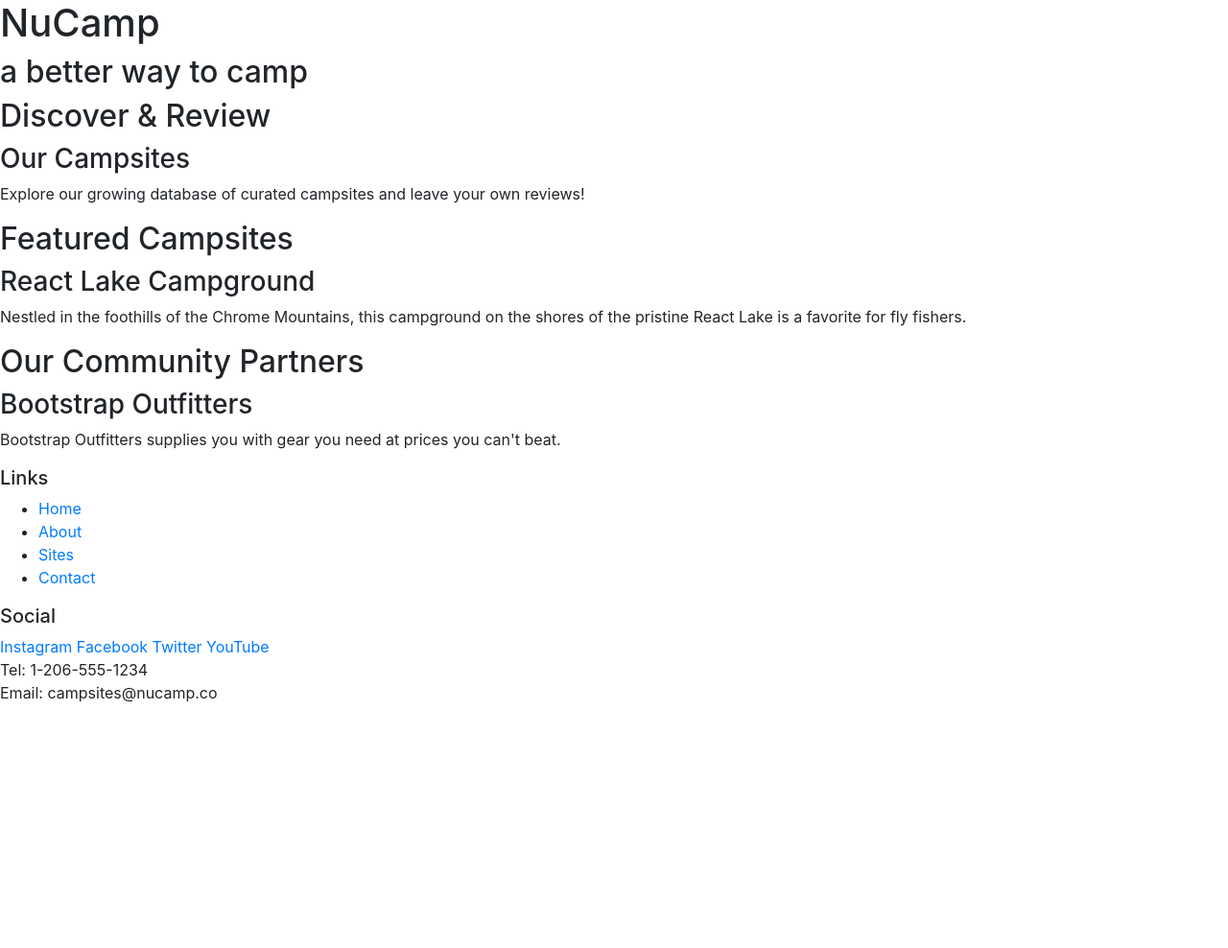
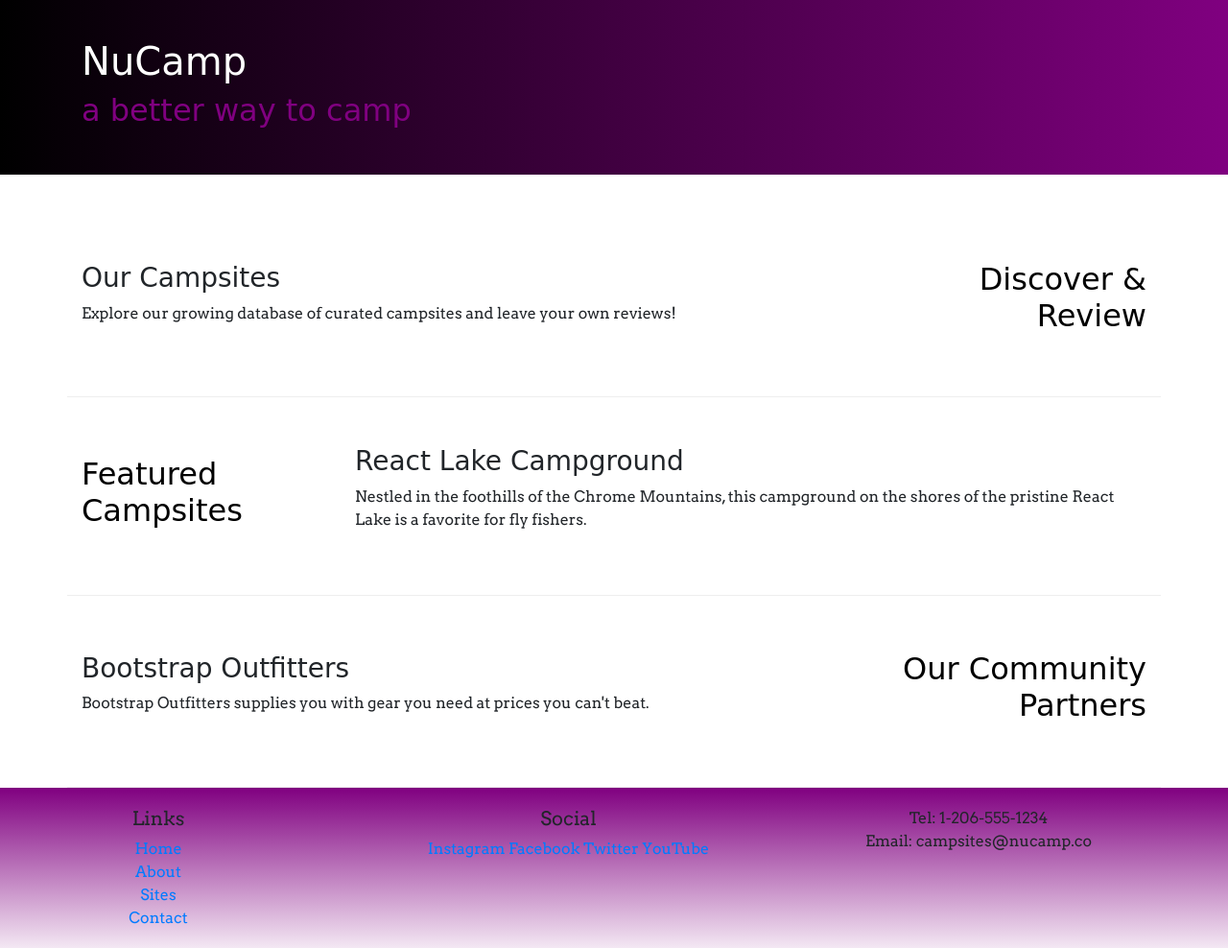
Before and after one commit to munzi1989/Bootstrap-project, a website: page NucampSite/index.html in a window 1280 px wide. Shown: the top 988 px of the page at 96% size. Before the commit the page ends 800 px from the top, so only its background shows below. Drawn offline with nearby package versions, Linux system fonts and the light colour scheme.

Commit message:
Newly styled campsite w/ bootstrap and cusotm CSS

```diff
--- a/NucampSite/index.html
+++ b/NucampSite/index.html
@@ -8,56 +8,89 @@
     <meta name="viewport" content="with=device-width, initial-scale-1" />
 
     <link rel="stylesheet" href="https://stackpath.bootstrapcdn.com/bootstrap/4.3.1/css/bootstrap.min.css" integrity="sha384-ggOyR0iXCbMQv3Xipma34MD+dH/1fQ784/j6cY/iJTQUOhcWr7x9JvoRxT2MZw1T" crossorigin="anonymous">
+    <link rel="stylesheet" href="https://fonts.googleapis.com/css?family=Arvo&display=swap" rel="stylesheet">
+    <link rel="stylesheet" href="styles.css">
+
+
 
 </head>
 
 <body>
 
-    <header>
-        <div>
+    <header class="jumbotron jumbotron-fluid">
+        <div class="container">
+            <div class="row">
+                <div class="col">
             <h1>NuCamp</h1>
             <h2>a better way to camp</h2>
+                </div>
+            </div>
         </div>
     </header>
 
-    <div>
-        <h2>Discover & Review</h2>
-        <h3>Our Campsites</h3>
-        <p>Explore our growing database of curated campsites and leave your own reviews!</p>
+    <div class="container">
+        <div class="row row-content align-items-center">
+            <div class="col-sm-4 order-sm-last col-md-3">
+                <h2 class="text-sm-right">Discover & Review</h2>
+            </div>
+            <div class="col">
+                <h3>Our Campsites</h3>
+                <p>Explore our growing database of curated campsites and leave your own reviews!</p>
+            </div>
+        </div>
     </div>
 
-    <div>
+    <div class="container">
+        <div class="row row-content align-items-center">
+            <div class="co-sm-4 col-md-3">
         <h2>Featured Campsites</h2>
+        </div>
+        <div class="col">
         <h3>React Lake Campground</h3>
         <p>Nestled in the foothills of the Chrome Mountains, this campground on the shores of the pristine React Lake is a favorite for fly fishers.</p>
+             </div>
+        </div>
     </div>
 
-    <div>
-        <h2>Our Community Partners</h2>
+    <div class="container">
+        <div class="row row-content align-items-center">
+            <div class="col-sm-4 order-sm-last col-md-3">
+        <h2 class="text-sm-right">Our Community Partners</h2>
+        </div>
+        <div class="col">
         <h3>Bootstrap Outfitters</h3>
         <p>Bootstrap Outfitters supplies you with gear you need at prices you can't beat.</p>
+            </div>
+        </div>
     </div>
 
     <footer>
-        <div>
+        <div class="container">
+            <div class="row">
+                <div class="col-4 col-sm-2 text-center" >
             <h5>Links</h5>
-            <ul>
+            <ul class="list-unstyled">
                 <li><a href="#">Home</a></li>
                 <li><a href="#">About</a></li>
                 <li><a href="#">Sites</a></li>
                 <li><a href="#">Contact</a></li>
-            </ul>
-        </div>
-        <div>
+                    </ul>
+                 </div>
+
+
+
+        <div class="col-8 col-sm-5 offset-1 text-center">
             <h5>Social</h5>
             <a href="http://instagram.com/">Instagram</a>
             <a href="http://facebook.com/">Facebook</a>
             <a href="http://twitter.com/">Twitter</a>
             <a href="http://youtube.com/">YouTube</a>
         </div>
-        <div>
+        <div class="col-sm-4 text-center">
             Tel: 1-206-555-1234<br />
             Email: campsites@nucamp.co
+        </div>
+        </div>
         </div>
     </footer>
 
--- /dev/null
+++ b/NucampSite/styles.css
@@ -0,0 +1,32 @@
+body {
+    font-family: "Arvo", sans-serif
+}
+
+h1, h2, h3 {
+    font-family: cursive;
+}
+
+h2 {
+    color:black;
+}
+
+header h2 {
+    color: purple;
+}
+
+footer {
+    background-image: linear-gradient(purple, white);
+    padding: 20px;
+}
+
+.jumbotron {
+    padding: 40px 0;
+    background-image: linear-gradient(to right,black, purple);
+    color: white;
+}
+
+.row-content {
+    padding: 50px 0;
+    border-bottom: 1px ridge;
+    min-height: 200px;
+}
```
Also changed, not shown: 2 other files.
